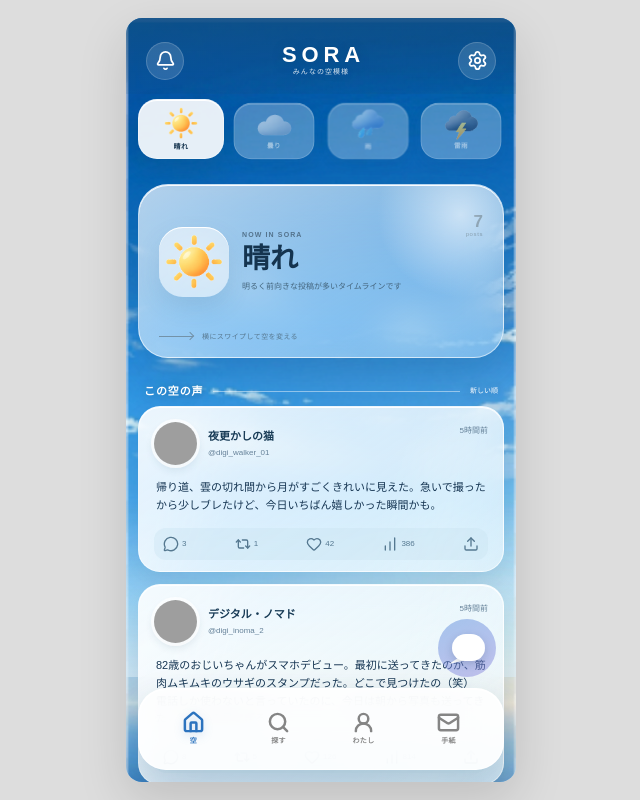
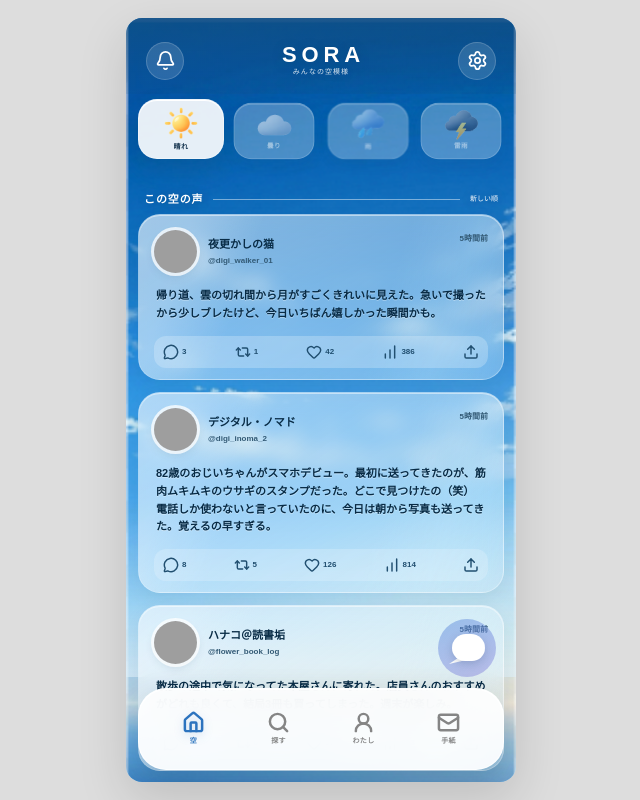
Before and after one commit to awo080558-dot/sora-social-apuri, a Next.js app: page / in a window 1280 px wide. Shown: the whole page, without its empty margins (319-959 px from the left). Built offline with nearby package versions, Linux system fonts and the light colour scheme; grey boxes are pictures that could not be loaded.

Commit message:
Simplify sky feed and lighten post cards

```diff
--- a/app/globals.css
+++ b/app/globals.css
@@ -440,19 +440,19 @@
 .timeline-area.weather-bg>.sora-post{
   margin:0 0 12px;
   padding:15px 15px 11px;
-  border:1px solid rgba(255,255,255,.62)!important;
+  border:1px solid rgba(255,255,255,.32)!important;
   border-radius:22px!important;
-  background:linear-gradient(145deg,rgba(255,255,255,.88),rgba(238,248,253,.72))!important;
-  box-shadow:0 10px 26px rgba(18,61,91,.13),inset 0 1px 0 rgba(255,255,255,.9)!important;
-  backdrop-filter:blur(14px) saturate(1.15);
-  -webkit-backdrop-filter:blur(14px) saturate(1.15);
+  background:linear-gradient(145deg,rgba(248,252,255,.54),rgba(221,240,250,.34))!important;
+  box-shadow:0 7px 18px rgba(18,61,91,.08),inset 0 1px 0 rgba(255,255,255,.48)!important;
+  backdrop-filter:blur(9px) saturate(1.08);
+  -webkit-backdrop-filter:blur(9px) saturate(1.08);
 }
 .timeline-area.weather-bg>.sora-post:after{display:none}
 .timeline-area.weather-bg>.sora-post .photo-avatar{width:43px;height:43px;flex:0 0 43px;box-shadow:0 0 0 3px rgba(255,255,255,.76),0 4px 10px rgba(31,72,101,.14)}
-.timeline-area.weather-bg>.sora-post .identity{gap:2px;margin-left:11px}.timeline-area.weather-bg>.sora-post .identity strong{font-size:11px;color:#183b56}.timeline-area.weather-bg>.sora-post .identity span,.timeline-area.weather-bg>.sora-post time{font-size:8px;color:#668299}
-.timeline-area.weather-bg>.sora-post>p{margin:14px 2px 13px;font-size:11px;line-height:1.62;color:#173653}
-.timeline-area.weather-bg>.sora-post .metric-row{height:32px;padding:0 9px;justify-content:space-between;gap:0;border-radius:12px;background:rgba(201,225,239,.38);color:#557890}
-.timeline-area.weather-bg>.sora-post .metric-row button{display:flex!important;color:#557890;font-size:8px}.timeline-area.weather-bg>.sora-post .metric-row svg{display:block!important;width:16px;height:16px;stroke-width:2}.timeline-area.weather-bg>.sora-post .metric-row .share{margin-left:0}.timeline-area.weather-bg>.sora-post .metric-row .share:before{display:none}
+.timeline-area.weather-bg>.sora-post .identity{gap:2px;margin-left:11px}.timeline-area.weather-bg>.sora-post .identity strong{font-size:11px;color:#092c46;font-weight:800}.timeline-area.weather-bg>.sora-post .identity span,.timeline-area.weather-bg>.sora-post time{font-size:8px;color:#335a75;font-weight:600}
+.timeline-area.weather-bg>.sora-post>p{margin:14px 2px 13px;font-size:11px;line-height:1.62;color:#082b45;font-weight:600;text-shadow:0 1px 0 rgba(255,255,255,.36)}
+.timeline-area.weather-bg>.sora-post .metric-row{height:32px;padding:0 9px;justify-content:space-between;gap:0;border-radius:12px;background:rgba(232,245,252,.28);color:#214f70}
+.timeline-area.weather-bg>.sora-post .metric-row button{display:flex!important;color:#214f70;font-size:8px;font-weight:700}.timeline-area.weather-bg>.sora-post .metric-row svg{display:block!important;width:16px;height:16px;stroke-width:2.2}.timeline-area.weather-bg>.sora-post .metric-row .share{margin-left:0}.timeline-area.weather-bg>.sora-post .metric-row .share:before{display:none}
 
 .sora-app:has(>.timeline-area)>.main-nav{
   left:12px;
--- a/app/page.tsx
+++ b/app/page.tsx
@@ -253,16 +253,6 @@ export default function HomePage(){
     </div>}
 
     {view==="timeline"&&<div key={weather} className={`timeline-area weather-bg ${weather} ${dragOffset!==0?"is-pulling":""}`} style={dragOffset!==0?{transform:`translateX(${dragOffset}px)`}:undefined} onPointerDown={startWeatherSwipe} onPointerMove={moveWeatherSwipe} onPointerUp={endWeatherSwipe} onPointerCancel={endWeatherSwipe} onWheel={wheelWeather}>
-      <section className={`sky-summary ${weather}`}>
-        <div className="sky-summary-mark"><SearchWeatherMark weather={weather}/></div>
-        <div className="sky-summary-copy">
-          <small>NOW IN SORA</small>
-          <strong>{info.label}</strong>
-          <p>{info.message}</p>
-        </div>
-        <div className="sky-summary-count"><b>{feed.length}</b><span>posts</span></div>
-        <div className="sky-swipe-hint"><i/><span>横にスワイプして空を変える</span></div>
-      </section>
       <div className="sky-feed-heading"><span>この空の声</span><i/><small>新しい順</small></div>
       {feed.map((post,index)=><article className="sora-post region-post-in" style={{animationDelay:`${index*85}ms`}} key={post.id}>
         <div className="post-head"><button className={`photo-avatar account-link generated-avatar avatar-${((post.id-1)%6)+1}`} onClick={()=>openAccount(post)} aria-label={`${post.name}のプロフィール`}/><div className="identity"><strong>{post.name}</strong><span>{post.handle}</span></div><time>{post.time}</time></div>
```
